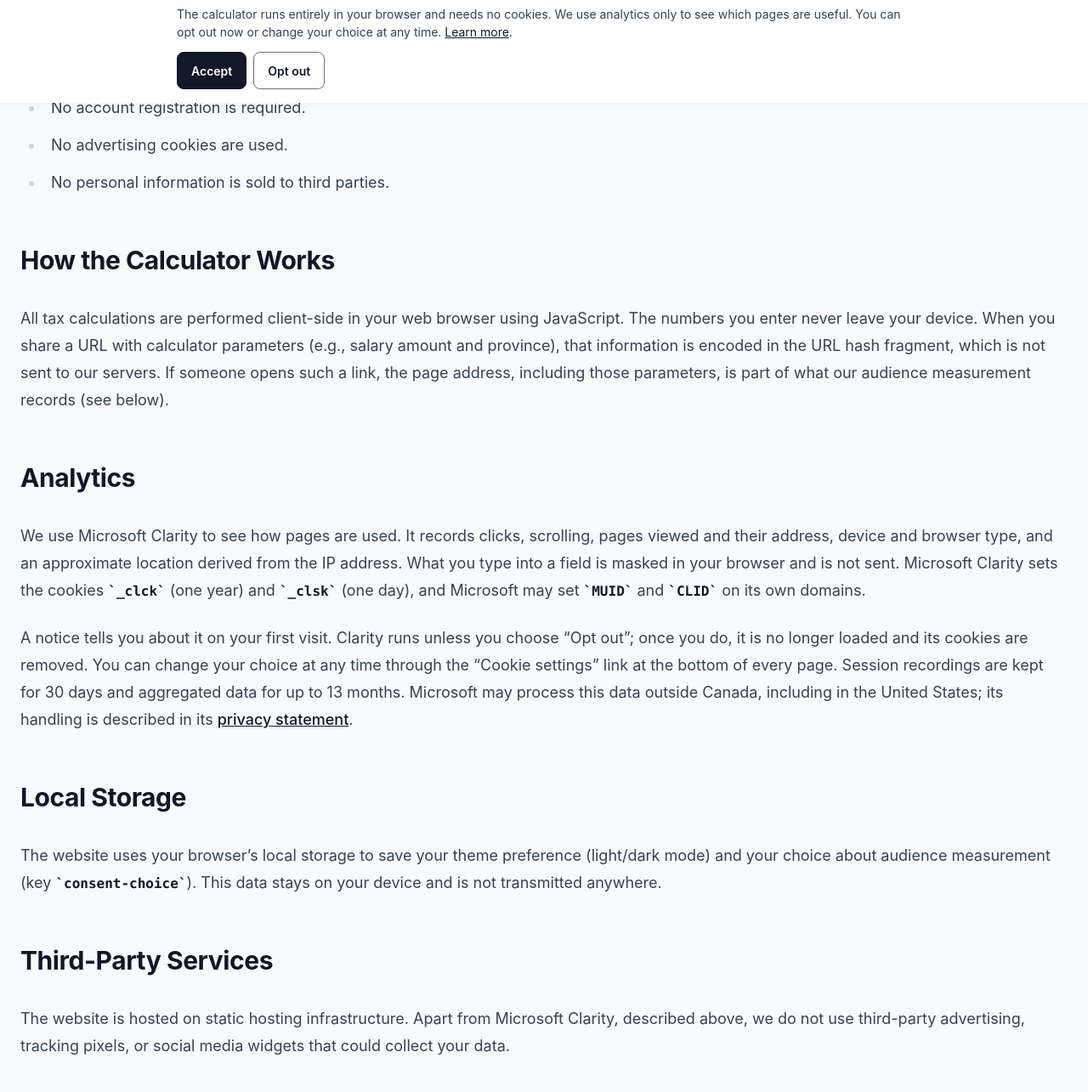
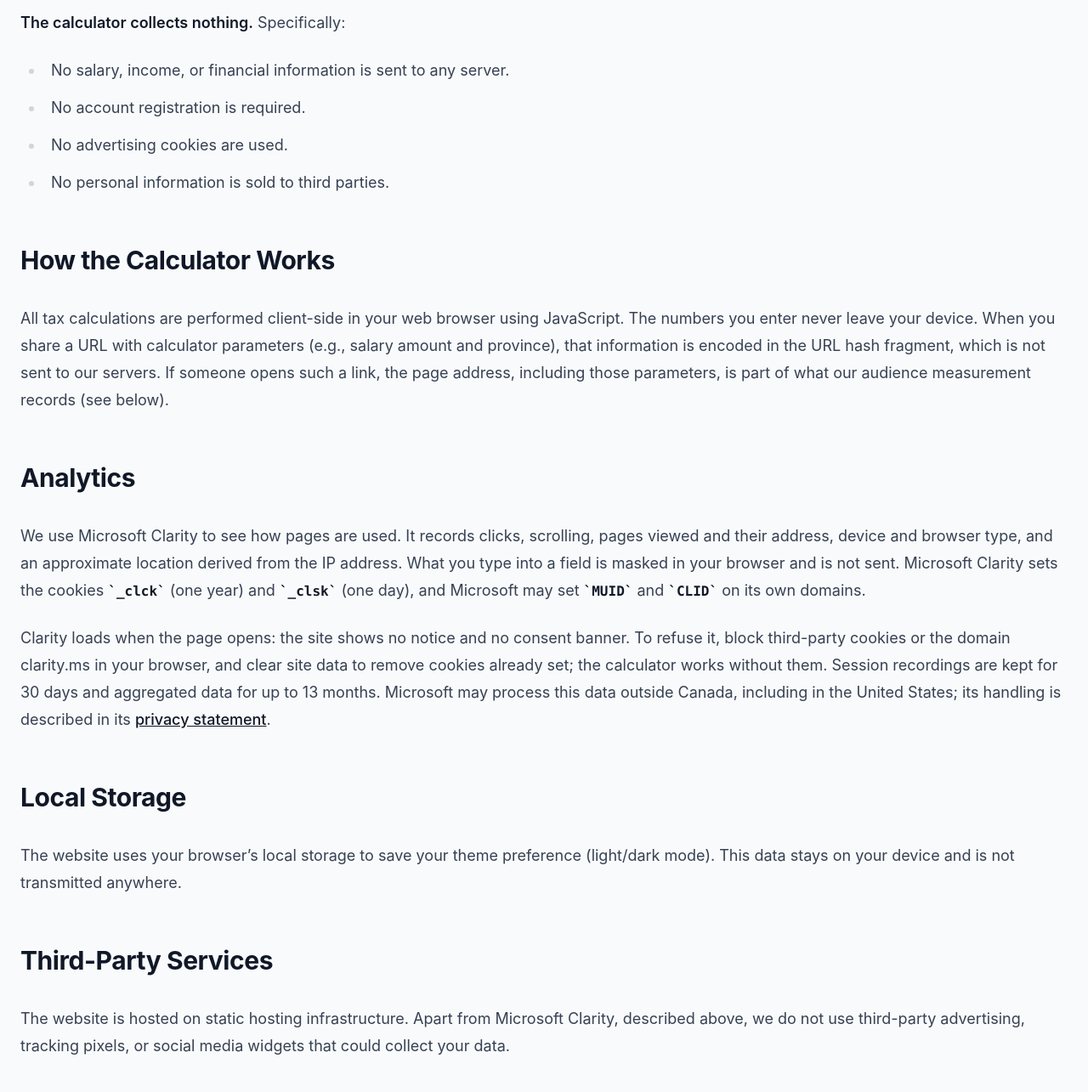
Before and after one commit to Mottalib-10M/canadanetpay.com, an Astro site: page /privacy in a window 1280 px wide. Shown: the part 679-1964 px from the top of the page at 85% size. Built offline with nearby package versions, Linux system fonts and the light colour scheme; Astro itself is replaced by a stand-in of ours.

Commit message:
Clarity sans bandeau : charge a l'ouverture, les pages legales le disent
Decision de l'editeur du 2026-10-02 : aucun bandeau de consentement, sur aucun
site. Clarity se charge a l'ouverture de la page ; le bandeau et le lien de
reglage du pied de page ne sont plus rendus. Un refus enregistre du temps du
bandeau (consent-choice = denied) reste respecte.

Les pages cookies et confidentialite disent que Clarity est charge sans
bandeau, sur quelle base, et comment le bloquer depuis le navigateur. Les
passages sur une publicite AdSense soumise a consentement sont retires : le
site n'affiche pas de publicite.

Co-Authored-By: Claude Opus 5.5 <noreply@anthropic.com>

```diff
--- a/src/components/Consent.astro
+++ b/src/components/Consent.astro
@@ -6,7 +6,9 @@
  *  - part="head" : pose l'état par défaut et ne charge Clarity que si le choix l'autorise ;
  *  - part="body" : le bandeau, et le lien « gérer les cookies » qui le rouvre.
  *
- * Deux régimes, selon CONSENT_MODE dans site-config :
+ * Trois régimes, selon CONSENT_MODE dans site-config :
+ *  - 'none' : aucun bandeau ni lien de réglage ; Clarity se charge à l'ouverture de la page
+ *    et la page de confidentialité le dit (choix de l'éditeur, 2026-10-02).
  *  - 'opt-in' (UE, Royaume-Uni, Suisse) : rien n'est chargé tant que le visiteur n'a pas
  *    accepté ; le refus est au même niveau visuel que l'acceptation.
  *  - 'notice' (Canada, États-Unis, Australie) : mesure active par défaut, avec information
@@ -63,7 +65,7 @@ const defaut = CONSENT_MODE === 'opt-in' ? 'denied' : 'granted';
 {CLARITY_ID && part === 'head' && (
   <script is:inline set:html={`(function(){var d='${defaut}';var c=null;try{c=localStorage.getItem('consent-choice');}catch(e){}window.clarity=window.clarity||function(){(window.clarity.q=window.clarity.q||[]).push(arguments);};window.__clarityLoad=function(){if(window.__clarityOn)return;window.__clarityOn=true;var s=document.createElement('script');s.async=true;s.src='https://www.clarity.ms/tag/${CLARITY_ID}';document.head.appendChild(s);};if(c==='granted')window.clarity('consentv2',{ad_Storage:'denied',analytics_Storage:'granted'});if(c==='granted'||(c===null&&d==='granted'))window.__clarityLoad();})();`} />
 )}
-{CLARITY_ID && part === 'body' && (
+{CLARITY_ID && CONSENT_MODE !== 'none' && part === 'body' && (
   <>
     <p style="margin:0;padding:12px 16px 20px;text-align:center;font-size:13px;">
       <button type="button" data-consent-manage style="background:none;border:0;padding:0;font:inherit;color:inherit;opacity:.75;text-decoration:underline;cursor:pointer;">{s.manage}</button>
--- a/src/data/site-config.ts
+++ b/src/data/site-config.ts
@@ -11,7 +11,7 @@ export const BING_VERIFY_CODE = '';
 export const CLARITY_ID = 'yrboj7iap3';
 /** Régime de consentement : 'opt-in' = rien avant l'accord ; 'notice' = mesure active
  *  avec information préalable et retrait possible. */
-export const CONSENT_MODE: 'opt-in' | 'notice' = 'notice';
+export const CONSENT_MODE: 'opt-in' | 'notice' | 'none' = 'none';
 
 export const CONTACT_EMAIL = 'contact@canadanetpay.com';
 
--- a/src/pages/privacy/index.astro
+++ b/src/pages/privacy/index.astro
@@ -31,10 +31,10 @@ import OfficialSources from '../../components/OfficialSources.astro';
 
   <h2>Analytics</h2>
   <p>We use Microsoft Clarity to see how pages are used. It records clicks, scrolling, pages viewed and their address, device and browser type, and an approximate location derived from the IP address. What you type into a field is masked in your browser and is not sent. Microsoft Clarity sets the cookies <code>_clck</code> (one year) and <code>_clsk</code> (one day), and Microsoft may set <code>MUID</code> and <code>CLID</code> on its own domains.</p>
-  <p>A notice tells you about it on your first visit. Clarity runs unless you choose “Opt out”; once you do, it is no longer loaded and its cookies are removed. You can change your choice at any time through the “Cookie settings” link at the bottom of every page. Session recordings are kept for 30 days and aggregated data for up to 13 months. Microsoft may process this data outside Canada, including in the United States; its handling is described in its <a href="https://privacy.microsoft.com/privacystatement" rel="nofollow noopener" target="_blank">privacy statement</a>.</p>
+  <p>Clarity loads when the page opens: the site shows no notice and no consent banner. To refuse it, block third-party cookies or the domain clarity.ms in your browser, and clear site data to remove cookies already set; the calculator works without them. Session recordings are kept for 30 days and aggregated data for up to 13 months. Microsoft may process this data outside Canada, including in the United States; its handling is described in its <a href="https://privacy.microsoft.com/privacystatement" rel="nofollow noopener" target="_blank">privacy statement</a>.</p>
 
   <h2>Local Storage</h2>
-  <p>The website uses your browser’s local storage to save your theme preference (light/dark mode) and your choice about audience measurement (key <code>consent-choice</code>). This data stays on your device and is not transmitted anywhere.</p>
+  <p>The website uses your browser’s local storage to save your theme preference (light/dark mode). This data stays on your device and is not transmitted anywhere.</p>
 
   <h2>Third-Party Services</h2>
   <p>The website is hosted on static hosting infrastructure. Apart from Microsoft Clarity, described above, we do not use third-party advertising, tracking pixels, or social media widgets that could collect your data.</p>
```
